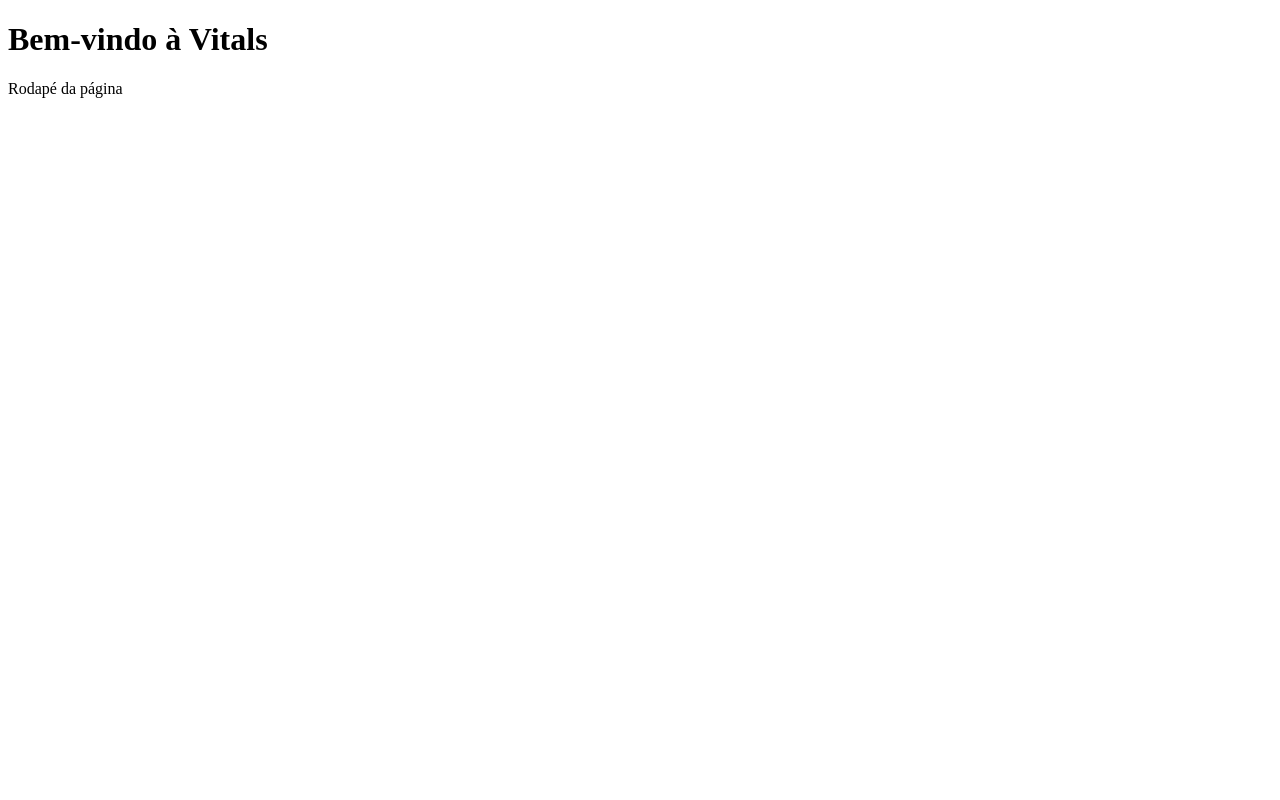
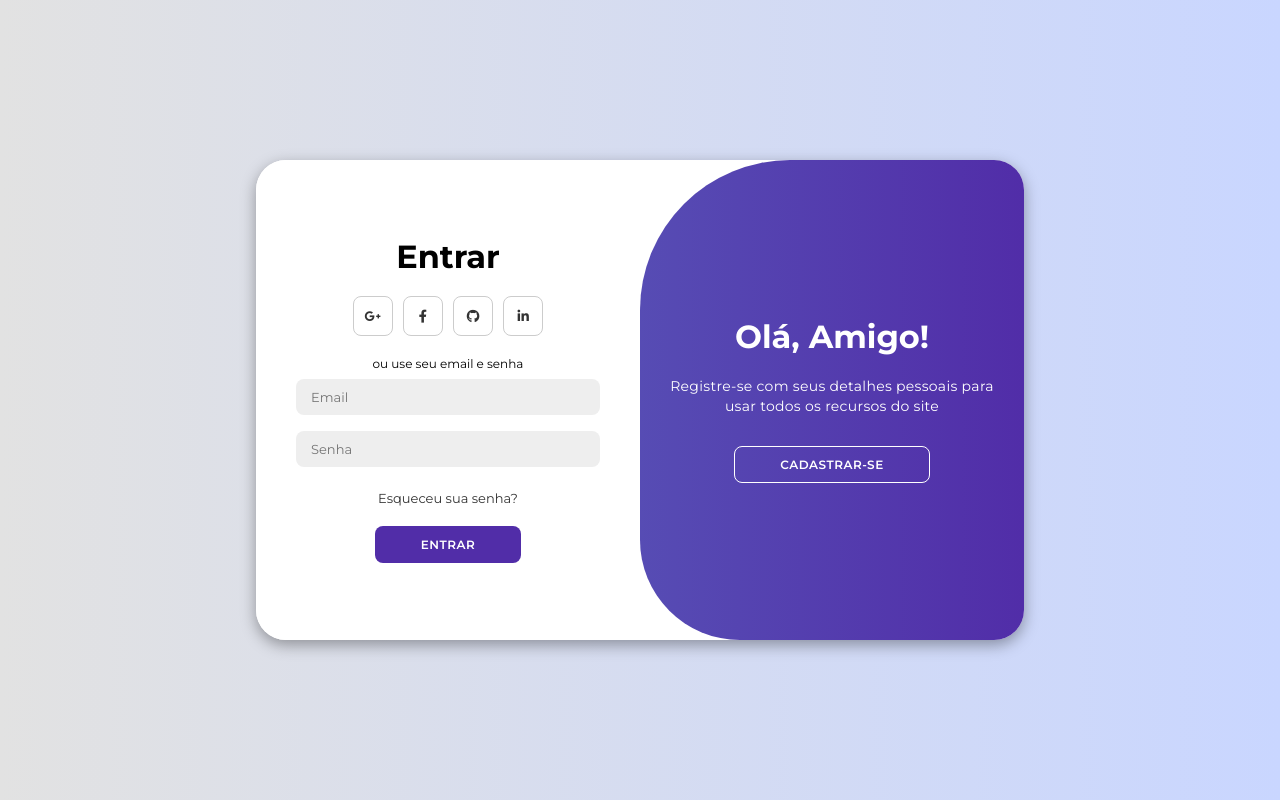
Before and after one commit to Leal-Alex/Vitals.com.br, a plain HTML site: page source/index.html in a window 1280 px wide. Drawn offline with Linux system fonts and the light colour scheme.

Commit message:
0.0.1
Login page

```diff
--- a/source/css/styles.css
+++ b/source/css/styles.css
@@ -0,0 +1,210 @@
+@import url('https://fonts.googleapis.com/css2?family=Montserrat:wght@300;400;500;600;700&display=swap');
+
+*{
+    margin: 0;
+    padding: 0;
+    box-sizing: border-box;
+    font-family: 'Montserrat', sans-serif;
+}
+
+body{
+    background-color: #c9d6ff;
+    background: linear-gradient(to right, #e2e2e2, #c9d6ff);
+    display: flex;
+    align-items: center;
+    justify-content: center;
+    flex-direction: column;
+    height: 100vh;
+}
+
+.container{
+    background-color: #fff;
+    border-radius: 30px;
+    box-shadow: 0 5px 15px rgba(0, 0, 0, 0.35);
+    position: relative;
+    overflow: hidden;
+    width: 768px;
+    max-width: 100%;
+    min-height: 480px;
+}
+
+.container p{
+    font-size: 14px;
+    line-height: 20px;
+    letter-spacing: 0.3px;
+    margin: 20px 0;
+}
+
+.container span{
+    font-size: 12px;
+}
+
+.container a{
+    color: #333;
+    font-size: 13px;
+    text-decoration: none;
+    margin: 15px 0 10px;
+}
+
+.container button{
+    background-color: #512da8;
+    color: #fff;
+    font-size: 12px;
+    padding: 10px 45px;
+    border: 1px solid transparent;
+    border-radius: 8px;
+    font-weight: 600;
+    letter-spacing: 0.5px;
+    text-transform: uppercase;
+    margin-top: 10px;
+    cursor: pointer;
+}
+
+.container button.hidden{
+    background-color: transparent;
+    border-color: #fff;
+}
+
+.container form{
+    background-color: #fff;
+    display: flex;
+    align-items: center;
+    justify-content: center;
+    flex-direction: column;
+    padding: 0 40px;
+    height: 100%;
+}
+
+.container input{
+    background-color: #eee;
+    border: none;
+    margin: 8px 0;
+    padding: 10px 15px;
+    font-size: 13px;
+    border-radius: 8px;
+    width: 100%;
+    outline: none;
+}
+
+.form-container{
+    position: absolute;
+    top: 0;
+    height: 100%;
+    transition: all 0.6s ease-in-out;
+}
+
+.sign-in{
+    left: 0;
+    width: 50%;
+    z-index: 2;
+}
+
+.container.active .sign-in{
+    transform: translateX(100%);
+}
+
+.sign-up{
+    left: 0;
+    width: 50%;
+    opacity: 0;
+    z-index: 1;
+}
+
+.container.active .sign-up{
+    transform: translateX(100%);
+    opacity: 1;
+    z-index: 5;
+    animation: move 0.6s;
+}
+
+@keyframes move{
+    0%, 49.99%{
+        opacity: 0;
+        z-index: 1;
+    }
+    50%, 100%{
+        opacity: 1;
+        z-index: 5;
+    }
+}
+
+.social-icons{
+    margin: 20px 0;
+}
+
+.social-icons a{
+    border: 1px solid #ccc;
+    border-radius: 20%;
+    display: inline-flex;
+    justify-content: center;
+    align-items: center;
+    margin: 0 3px;
+    width: 40px;
+    height: 40px;
+}
+
+.toggle-container{
+    position: absolute;
+    top: 0;
+    left: 50%;
+    width: 50%;
+    height: 100%;
+    overflow: hidden;
+    transition: all 0.6s ease-in-out;
+    border-radius: 150px 0 0 100px;
+    z-index: 1000;
+}
+
+.container.active .toggle-container{
+    transform: translateX(-100%);
+    border-radius: 0 150px 100px 0;
+}
+
+.toggle{
+    background-color: #512da8;
+    height: 100%;
+    background: linear-gradient(to right, #5c6bc0, #512da8);
+    color: #fff;
+    position: relative;
+    left: -100%;
+    height: 100%;
+    width: 200%;
+    transform: translateX(0);
+    transition: all 0.6s ease-in-out;
+}
+
+.container.active .toggle{
+    transform: translateX(50%);
+}
+
+.toggle-panel{
+    position: absolute;
+    width: 50%;
+    height: 100%;
+    display: flex;
+    align-items: center;
+    justify-content: center;
+    flex-direction: column;
+    padding: 0 30px;
+    text-align: center;
+    top: 0;
+    transform: translateX(0);
+    transition: all 0.6s ease-in-out;
+}
+
+.toggle-left{
+    transform: translateX(-200%);
+}
+
+.container.active .toggle-left{
+    transform: translateX(0);
+}
+
+.toggle-right{
+    right: 0;
+    transform: translateX(0);
+}
+
+.container.active .toggle-right{
+    transform: translateX(200%);
+}
--- a/source/index.html
+++ b/source/index.html
@@ -1,24 +1,66 @@
 <!DOCTYPE html>
 <html lang="pt-br">
+
 <head>
     <meta charset="UTF-8">
     <meta name="viewport" content="width=device-width, initial-scale=1.0">
+    <link rel="stylesheet" href="https://cdnjs.cloudflare.com/ajax/libs/font-awesome/6.4.2/css/all.min.css">
+    <link rel="stylesheet" href="css/styles.css">
     <title>Vitals</title>
 </head>
+
 <body>
-    <header>
-        <h1>Bem-vindo à Vitals</h1>
-    </header>
-    <main>
-        <section>
 
-        </section>
-        <section>
+    <div class="container" id="container">
+        <div class="form-container sign-up">
+            <form>
+                <h1>Criar Conta</h1>
+                <div class="social-icons">
+                    <a href="#" class="icon"><i class="fa-brands fa-google-plus-g"></i></a>
+                    <a href="#" class="icon"><i class="fa-brands fa-facebook-f"></i></a>
+                    <a href="#" class="icon"><i class="fa-brands fa-github"></i></a>
+                    <a href="#" class="icon"><i class="fa-brands fa-linkedin-in"></i></a>
+                </div>
+                <span>ou use seu email para registro</span>
+                <input type="text" placeholder="Nome">
+                <input type="email" placeholder="Email">
+                <input type="password" placeholder="Senha">
+                <button>Cadastrar-se</button>
+            </form>
+        </div>
+        <div class="form-container sign-in">
+            <form>
+                <h1>Entrar</h1>
+                <div class="social-icons">
+                    <a href="#" class="icon"><i class="fa-brands fa-google-plus-g"></i></a>
+                    <a href="#" class="icon"><i class="fa-brands fa-facebook-f"></i></a>
+                    <a href="#" class="icon"><i class="fa-brands fa-github"></i></a>
+                    <a href="#" class="icon"><i class="fa-brands fa-linkedin-in"></i></a>
+                </div>
+                <span>ou use seu email e senha</span>
+                <input type="email" placeholder="Email">
+                <input type="password" placeholder="Senha">
+                <a href="#">Esqueceu sua senha?</a>
+                <button>Entrar</button>
+            </form>
+        </div>
+        <div class="toggle-container">
+            <div class="toggle">
+                <div class="toggle-panel toggle-left">
+                    <h1>Bem-vindo de Volta!</h1>
+                    <p>Insira seus detalhes pessoais para usar todos os recursos do site</p>
+                    <button class="hidden" id="login">Entrar</button>
+                </div>
+                <div class="toggle-panel toggle-right">
+                    <h1>Olá, Amigo!</h1>
+                    <p>Registre-se com seus detalhes pessoais para usar todos os recursos do site</p>
+                    <button class="hidden" id="register">Cadastrar-se</button>
+                </div>
+            </div>
+        </div>
+    </div>
 
-        </section>
-    </main>
-    <footer>
-        <p>Rodapé da página</p>
-    </footer>
+    <script src="js/main.js"></script>
 </body>
+
 </html>
--- a/source/js/main.js
+++ b/source/js/main.js
@@ -0,0 +1,11 @@
+const container = document.getElementById('container');
+const registerBtn = document.getElementById('register');
+const loginBtn = document.getElementById('login');
+
+registerBtn.addEventListener('click', () => {
+    container.classList.add("active");
+});
+
+loginBtn.addEventListener('click', () => {
+    container.classList.remove("active");
+});
```
